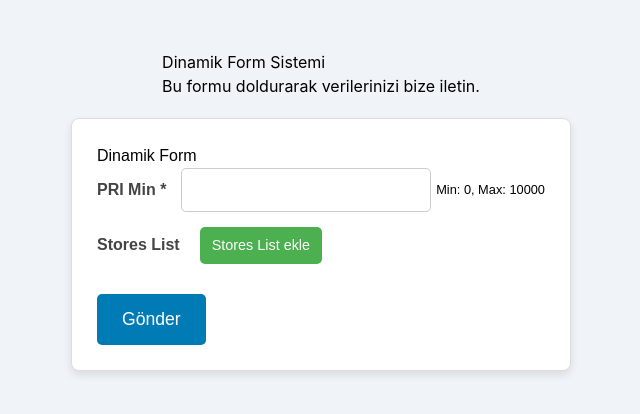
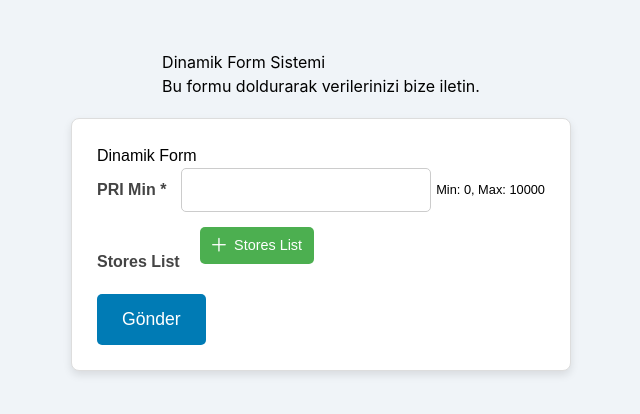
Before and after one commit to ayseberfinozcubuk/treeFormReact, a React (Create React App) app: page / in a window 1280 px wide. Shown: the top 414 px of the page, without its empty margins (319-959 px from the left). Built offline with nearby package versions, Linux system fonts and the light colour scheme.

Commit message:
adding list Item Button

```diff
--- a/src/App.js
+++ b/src/App.js
@@ -4,7 +4,7 @@ import './Style/Style.css'; // CSS dosyasını import et
 
 const App = () => {
     const [sampleData, setSampleData] = useState(null);
-    const [formValues, setFormValues] = useState(0);
+    const [formValues, setFormValues] = useState({});
     const [subForms, setSubForms] = useState({});
     const [formKey, setFormKey] = useState(0);
 
--- a/src/Components/DynamicForm.jsx
+++ b/src/Components/DynamicForm.jsx
@@ -1,5 +1,8 @@
 import React, { useState } from 'react';
-import '../Style/Style.css'; // CSS dosyasını import et
+import { Button } from 'primereact/button'; // PrimeReact Button
+import '../Style/Style.css'; // CSS import
+import 'primeicons/primeicons.css';
+import { PrimeIcons } from 'primereact/api';
 
 const DynamicForm = ({ data, formValues, setFormValues, path = '', indentLevel = 0 }) => {
     const [subForms, setSubForms] = useState({});
@@ -60,7 +63,7 @@ const DynamicForm = ({ data, formValues, setFormValues, path = '', indentLevel =
         const { Name, Label, Type, IsMandatory, MinMax, ListType } = property;
 
         const indentStyle = {
-            marginLeft: `${indentLevel * 20}px`, // PrimeReact tree yapısına benzer bir indentation
+            marginLeft: `${indentLevel * 20}px`, // PrimeReact tree-like indentation
         };
 
         const handleLabelClick = () => {
@@ -78,21 +81,31 @@ const DynamicForm = ({ data, formValues, setFormValues, path = '', indentLevel =
             return (
                 <div key={Name} className="list-container" style={indentStyle}>
                     <label className="form-label">{Label}</label>
-                    <button type="button" onClick={handleLabelClick}>
-                        {Label} ekle
-                    </button>
+                    <Button
+                        label={`${Label}`}
+                        type="button"
+                        onClick={handleLabelClick}
+                        className="p-button-rounded p-button-secondary"
+                        icon={PrimeIcons.PLUS}
+                        style={{ gap: '8px' }}
+                    />
 
-                    {/* Label eklenince yanına {ListType} ekle butonu gösteriliyor */}
+                    {/* Show {ListType} add button when label is clicked */}
                     {showListTypeButton[Name] && (
                         <div className="list-type-container" style={{ marginLeft: '20px' }}>
                             <label className="form-label">{ListType}</label>
-                            <button type="button" onClick={handleListTypeClick}>
-                                {ListType} ekle
-                            </button>
+                            <Button
+                                label={`${ListType}`}
+                                type="button"
+                                onClick={handleListTypeClick}
+                                className="p-button-rounded p-button-primary"
+                                icon={PrimeIcons.PLUS}
+                                style={{ gap: '8px' }}
+                            />
                         </div>
                     )}
 
-                    {/* Alt form render edilmesi */}
+                    {/* Render subforms */}
                     {subForms[Name] && subForms[Name].map((form, i) => (
                         <div key={i} className="form-border" style={{ marginLeft: '20px' }}>
                             <DynamicForm
@@ -100,7 +113,7 @@ const DynamicForm = ({ data, formValues, setFormValues, path = '', indentLevel =
                                 formValues={formValues}
                                 setFormValues={setFormValues}
                                 path={path ? `${path}.${Name}[${i}]` : `${Name}[${i}]`}
-                                indentLevel={indentLevel + 1} // Her seviye için bir tab daha içeri
+                                indentLevel={indentLevel + 1} // Indent further for nested forms
                             />
                         </div>
                     ))}
@@ -140,7 +153,7 @@ const DynamicForm = ({ data, formValues, setFormValues, path = '', indentLevel =
 
     return (
         <div>
-            {data.Properties.map((property, index) => renderInput(property, index))}
+            {data.Properties ? data.Properties.map((property, index) => renderInput(property, index)) : null}
         </div>
     );
 };
```
